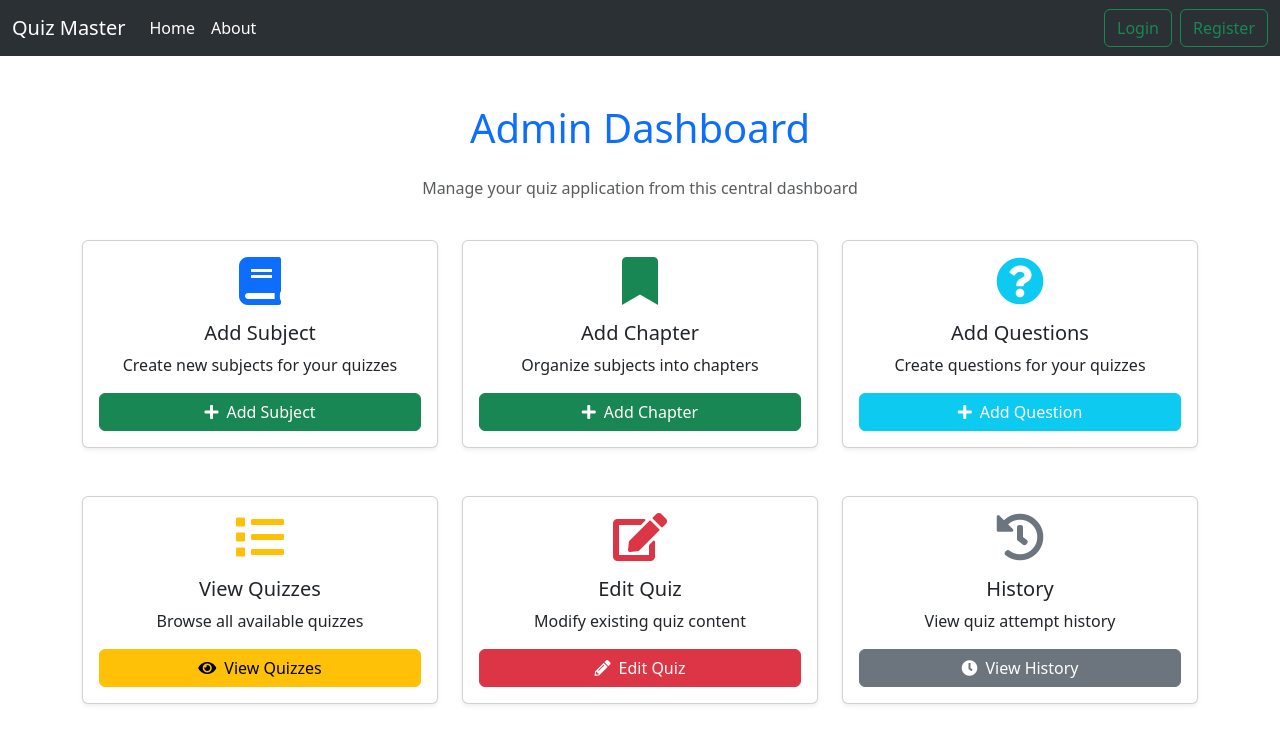
After one commit to tejanvk07/quiz-app, a Flask app: template templates/admin_dashboard.html in a window 1280 px wide. The commit adds this page. Shown: the top 751 px of the page. Run offline with Flask 3, Linux system fonts and the light colour scheme; the template is opened without the code that fills it, so the values that code supplies are empty.

Commit message:
Your commit message here

```diff
--- a/app.py
+++ b/app.py
@@ -19,43 +19,93 @@ def close_database(error):
 
 @app.route('/')
 def index():
-    return render_template('home.html')
+    user = get_current_user()
+    return render_template('home.html',user = user)
 
 @app.route('/home',methods=['GET'])
 def home():
-    return render_template('home.html')
+    user = get_current_user()
+    return render_template('home.html',user = user)
 
 
 @app.route('/about')
 def about():
-    return render_template('about.html')
+    user = get_current_user()
+    return render_template('about.html',user = user)
 
+@app.route('/admin')
+def admin():
+    user = get_current_user()
+    if user:
+        return render_template('admin_dashboard.html',user = user)
+
+@app.route('/user')
+def user():
+    user = get_current_user()
+    if user:
+        return render_template('user_dashboard.html',user = user)
 @app.route('/login',methods=['GET', 'POST'])
-def contact():
+def login():
+    if request.method == 'POST':
+        db = get_database()
+        try:
+            email = request.form['email']
+            password = request.form['password']
+            role = request.form.get('role')
+            user = db.execute("select * from users where email = ?", [email]).fetchone()
+            if user:
+                if role == user['role']:
+                    if check_password_hash(user['password'], password):
+                        session['user'] = email
+                        session['user_type'] = role
+                        return redirect(url_for(role))
+                    else:
+                        return render_template('login.html', error1='Invalid Password')
+                else:
+                    return render_template('login.html', error1='Incorrect Role')
+            else:
+                return render_template('login.html',error1='Invalid User')
+        except KeyError:
+            return render_template('login.html', error2='Please fill in all fields')
+
     return render_template('login.html')
 
 @app.route('/register',methods=['POST','GET'])
 def register():
     if request.method == 'POST':
+        error = None
         db = get_database()
         email = request.form['email']
         username = request.form['name']
         password = request.form['password']
-        hashed_password = generate_password_hash(password,method='sha256')
+        role = request.form['role']
+        hashed_password = generate_password_hash(password,method='pbkdf2:sha256')
+        cp = request.form['confirm_password']
+        pre_user = db.execute("SELECT * FROM users WHERE email = ?",[email]).fetchone()
+        if not pre_user:
+            if password == cp:
+                db.execute("INSERT INTO users (email,name,password,role) VALUES (?,?,?,?)",[email,username,hashed_password,role])
+                db.commit()
+                session['user'] = email
+                return render_template('login.html',error='Successfully Registered')
+            else:
+                return render_template('register.html',error='Password not match')
+        else:
+            return render_template('register.html',error='User already exist')
+    else:
+        return render_template('register.html')
 
-        cp = request.form['confirm_password']
-        if password == cp:
-            db.execute("INSERT INTO users (email,name,password) VALUES (?,?,?)",[email,username,hashed_password])
-            db.commit()
-            session['user'] = email
-            return render_template('login.html')
+@app.route('/logout',methods=['GET','POST'])
+def logout():
+    if request.method == 'POST':
+        if 'user' in session:
+            session.pop('user')
+            session.pop('user_type')
+            return redirect(url_for('home'))
         else:
-            return 'Passwords do not match'
-    return render_template('register.html')
+            return render_template('login.html',error1='Please login first')
 
-@app.route('/logout')
-def logout():
-    return render_template('login.html')
+
 
 if __name__ == '__main__':
     app.run(debug=True)
--- /dev/null
+++ b/templates/admin_dashboard.html
@@ -0,0 +1,100 @@
+{% extends "layout.html" %}
+{% block title %}Admin Dashboard{% endblock %}
+{% block content %}
+<div class="container py-5">
+    <div class="row mb-4">
+        <div class="col">
+            <h1 class="text-center text-primary mb-4">Admin Dashboard</h1>
+            <p class="text-center text-muted">Manage your quiz application from this central dashboard</p>
+        </div>
+    </div>
+
+    <div class="row g-4">
+        <!-- All cards in one row -->
+
+        <div class="col-md-4">
+            <div class="card h-100 shadow-sm">
+                <div class="card-body text-center">
+                    <i class="fas fa-book fa-3x text-primary mb-3"></i>
+                    <h5 class="card-title">Add Subject</h5>
+                    <p class="card-text">Create new subjects for your quizzes</p>
+                    <form action='/add_chapter' method="GET">
+                        <button type="submit" class="btn btn-success w-100"><i class="fas fa-plus me-2"></i>Add Subject</button>
+                    </form>
+                </div>
+            </div>
+        </div>
+
+        <div class="col-md-4">
+            <div class="card h-100 shadow-sm">
+                <div class="card-body text-center">
+                    <i class="fas fa-bookmark fa-3x text-success mb-3"></i>
+                    <h5 class="card-title">Add Chapter</h5>
+                    <p class="card-text">Organize subjects into chapters</p>
+                    <form action='/add_chapter' method="GET">
+                        <button type="submit" class="btn btn-success w-100"><i class="fas fa-plus me-2"></i>Add Chapter</button>
+                    </form>
+                </div>
+            </div>
+        </div>
+
+        <div class="col-md-4">
+            <div class="card h-100 shadow-sm">
+                <div class="card-body text-center">
+                    <i class="fas fa-question-circle fa-3x text-info mb-3"></i>
+                    <h5 class="card-title">Add Questions</h5>
+                    <p class="card-text">Create questions for your quizzes</p>
+                    <form action='/add_question' method="GET">
+                        <button type="submit" class="btn btn-info w-100 text-white"><i class="fas fa-plus me-2"></i>Add Question</button>
+                    </form>
+                </div>
+            </div>
+        </div>
+    </div>
+
+    <!-- Second Row with remaining 3 cards -->
+    <div class="row g-4 mt-4">
+        <div class="col-md-4">
+            <div class="card h-100 shadow-sm">
+                <div class="card-body text-center">
+                    <i class="fas fa-list fa-3x text-warning mb-3"></i>
+                    <h5 class="card-title">View Quizzes</h5>
+                    <p class="card-text">Browse all available quizzes</p>
+                    <form action='/view_quiz' method="GET">
+                        <button type="submit" class="btn btn-warning w-100"><i class="fas fa-eye me-2"></i>View Quizzes</button>
+                    </form>
+                </div>
+            </div>
+        </div>
+
+        <div class="col-md-4">
+            <div class="card h-100 shadow-sm">
+                <div class="card-body text-center">
+                    <i class="fas fa-edit fa-3x text-danger mb-3"></i>
+                    <h5 class="card-title">Edit Quiz</h5>
+                    <p class="card-text">Modify existing quiz content</p>
+                    <form action='/edit_quiz' method="GET">
+                        <button type="submit" class="btn btn-danger w-100"><i class="fas fa-pencil-alt me-2"></i>Edit Quiz</button>
+                    </form>
+                </div>
+            </div>
+        </div>
+
+        <div class="col-md-4">
+            <div class="card h-100 shadow-sm">
+                <div class="card-body text-center">
+                    <i class="fas fa-history fa-3x text-secondary mb-3"></i>
+                    <h5 class="card-title">History</h5>
+                    <p class="card-text">View quiz attempt history</p>
+                    <form action='/history' method="GET">
+                        <button type="submit" class="btn btn-secondary w-100"><i class="fas fa-clock me-2"></i>View History</button>
+                    </form>
+                </div>
+            </div>
+        </div>
+    </div>
+</div>
+
+<!-- Font Awesome CSS -->
+<link rel="stylesheet" href="https://cdnjs.cloudflare.com/ajax/libs/font-awesome/5.15.4/css/all.min.css">
+{% endblock %}
--- a/templates/home.html
+++ b/templates/home.html
@@ -3,7 +3,4 @@
 {% block title %}Home{% endblock %}
 
 {% block content %}
-
-
-    <h2>Home</h2>
 {% endblock %}
--- a/templates/layout.html
+++ b/templates/layout.html
@@ -7,6 +7,7 @@
     <link href="https://cdn.jsdelivr.net/npm/bootstrap@5.3.3/dist/css/bootstrap.min.css" rel="stylesheet" integrity="sha384-QWTKZyjpPEjISv5WaRU9OFeRpok6YctnYmDr5pNlyT2bRjXh0JMhjY6hW+ALEwIH" crossorigin="anonymous">
   </head>
   <body>
+    {% if not user %}
     <nav class="navbar navbar-expand-lg bg-body-tertiary" data-bs-theme="dark">
       <div class="container-fluid">
         <a class="navbar-brand" href="urlfor{'/home'}">Quiz Master</a>
@@ -26,12 +27,80 @@
               </form>
             </li>
           </ul>
-          <form class="d-flex" role="search" action="/login" method="post">
+            <form class="d-flex me-2" role="login" action="/login" method="post">
             <button class="btn btn-outline-success" type="submit">Login</button>
-          </form>
+            </form>
+            <form class="d-flex" role="register" action="{{ url_for('register') }}">
+            <button class="btn btn-outline-success" type="submit">Register</button>
+            </form>
         </div>
       </div>
     </nav>
+    {% elif user['role'] == user %}
+    <nav class="navbar navbar-expand-lg bg-body-tertiary" data-bs-theme="dark">
+      <div class="container-fluid">
+        <a class="navbar-brand" href="urlfor{'/home'}">Quiz Master</a>
+        <button class="navbar-toggler" type="button" data-bs-toggle="collapse" data-bs-target="#navbarSupportedContent" aria-controls="navbarSupportedContent" aria-expanded="false" aria-label="Toggle navigation">
+          <span class="navbar-toggler-icon"></span>
+        </button>
+        <div class="collapse navbar-collapse" id="navbarSupportedContent">
+          <ul class="navbar-nav me-auto mb-2 mb-lg-0">
+            <li class="nav-item">
+              <form action="/home">
+                  <button class="nav-link active" type="submit">Home</button>
+              </form>
+            </li>
+            <li class="nav-item">
+              <form action="/about">
+                  <button class="nav-link active" type="submit">About</button>
+              </form>
+            </li>
+            <li class="nav-item">
+              <form action="/quiz">
+                  <button class="nav-link active" type="submit">Quiz</button>
+              </form>
+            </li>
+            </ul>
+            <span class="navbar-text me-3">{{ user.name }}</span>
+            <form class="d-flex" role="login" action="/logout" method="post">
+            <button class="btn btn-outline-success" type="submit">Logout</button>
+            </form>
+        </div>
+      </div>
+    </nav>
+    {% else %}
+    <nav class="navbar navbar-expand-lg bg-body-tertiary" data-bs-theme="dark">
+      <div class="container-fluid">
+        <a class="navbar-brand" href="urlfor{'/home'}">Quiz Master</a>
+        <button class="navbar-toggler" type="button" data-bs-toggle="collapse" data-bs-target="#navbarSupportedContent" aria-controls="navbarSupportedContent" aria-expanded="false" aria-label="Toggle navigation">
+          <span class="navbar-toggler-icon"></span>
+        </button>
+        <div class="collapse navbar-collapse" id="navbarSupportedContent">
+          <ul class="navbar-nav me-auto mb-2 mb-lg-0">
+            <li class="nav-item">
+              <form action="/home">
+                  <button class="nav-link active" type="submit">Home</button>
+              </form>
+            </li>
+            <li class="nav-item">
+              <form action="/about">
+                  <button class="nav-link active" type="submit">About</button>
+              </form>
+            </li>
+            <li class="nav-item">
+              <form action="/quiz">
+                  <button class="nav-link active" type="submit">Quiz1</button>
+              </form>
+            </li>
+            </ul>
+            <span class="navbar-text me-3">{{ user.name }}</span>
+            <form class="d-flex" role="login" action="/logout" method="post">
+            <button class="btn btn-outline-success" type="submit">Logout</button>
+            </form>
+        </div>
+      </div>
+    </nav>
+    {% endif %}
     {% block content %} {% endblock %}
     <script src="https://cdn.jsdelivr.net/npm/bootstrap@5.3.3/dist/js/bootstrap.bundle.min.js" integrity="sha384-YvpcrYf0tY3lHB60NNkmXc5s9fDVZLESaAA55NDzOxhy9GkcIdslK1eN7N6jIeHz" crossorigin="anonymous"></script>
   </body>
```
Also changed, not shown: templates/login.html (+36 -7 lines), templates/register.html (+26 -4 lines), templates/user_dashboard.html (added, +56 -0 lines), quizapp.db, requirements.txt (added), 11 other files.
